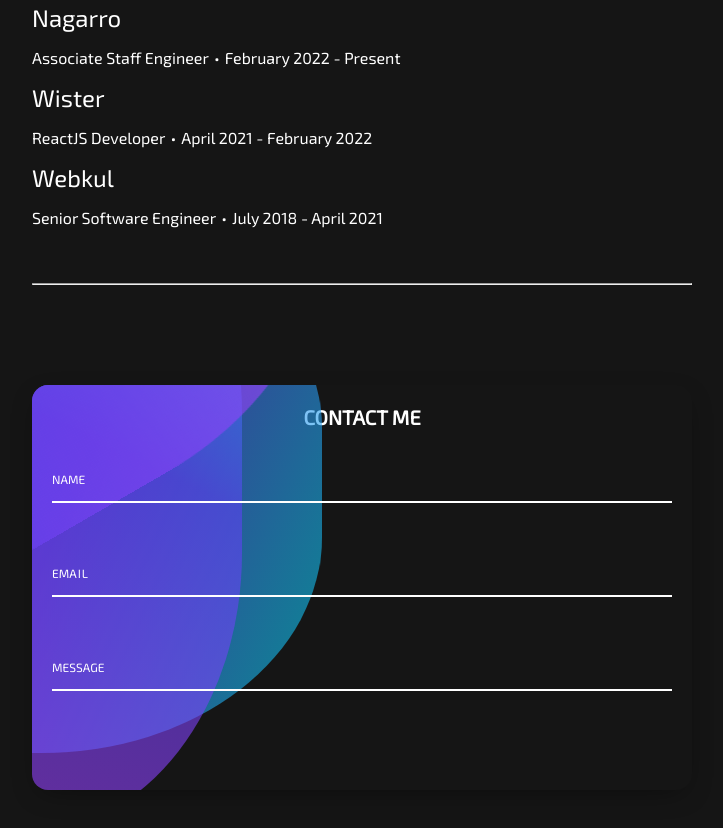
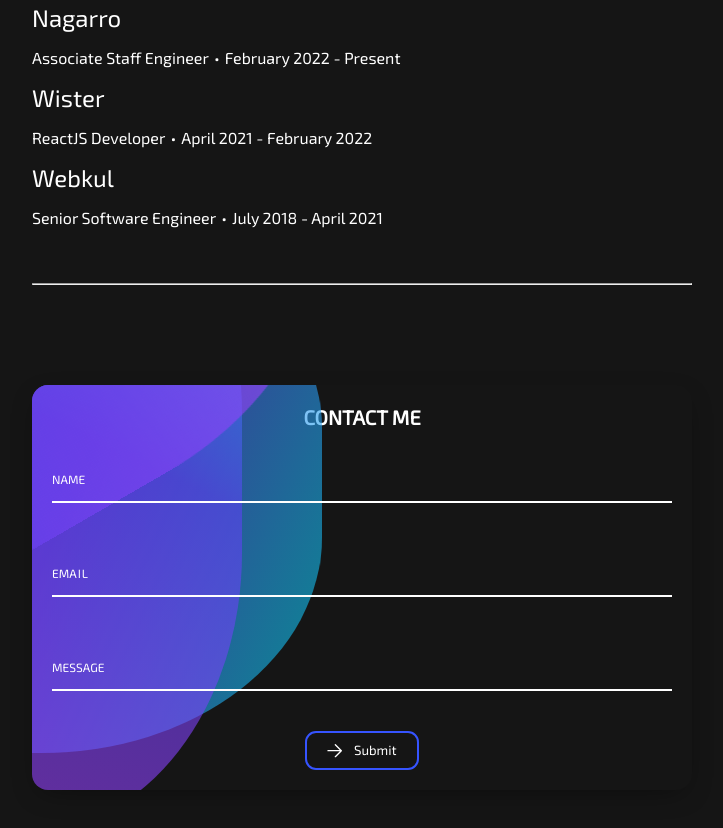
Before and after one commit to deepa-sudo/deepagusain, a plain HTML site: page index.html in a window 1280 px wide. Shown: the part 1025-1853 px from the top of the page, without its empty margins (278-1001 px from the left). Drawn offline with Linux system fonts and the light colour scheme.

Commit message:
submit button

```diff
--- a/assets/css/index.css
+++ b/assets/css/index.css
@@ -183,7 +183,7 @@ progress {color: var(--UnderLine);
   text-align: right;
   transition: all 0.6s ease;
    position: relative;
-  top: 20em;
+   padding-right: 20px;
 }
 
 .button:hover {
```
